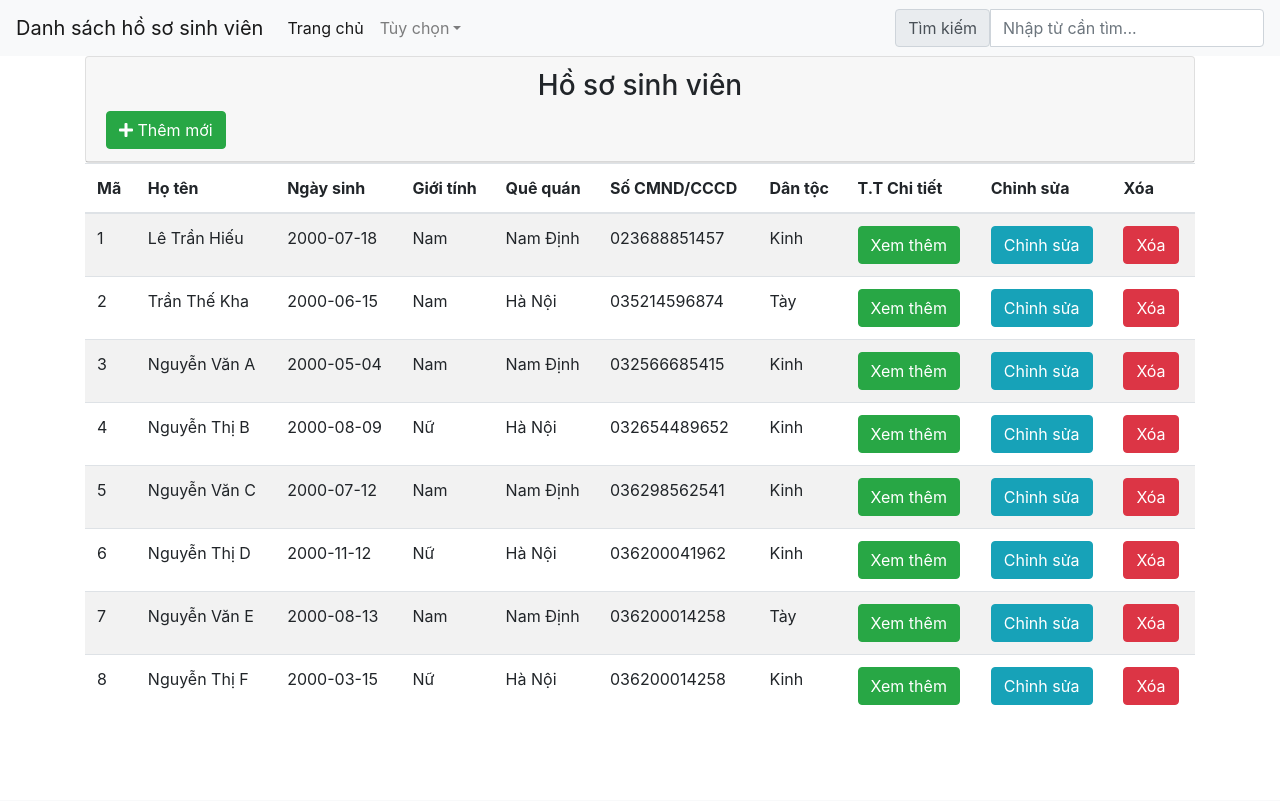
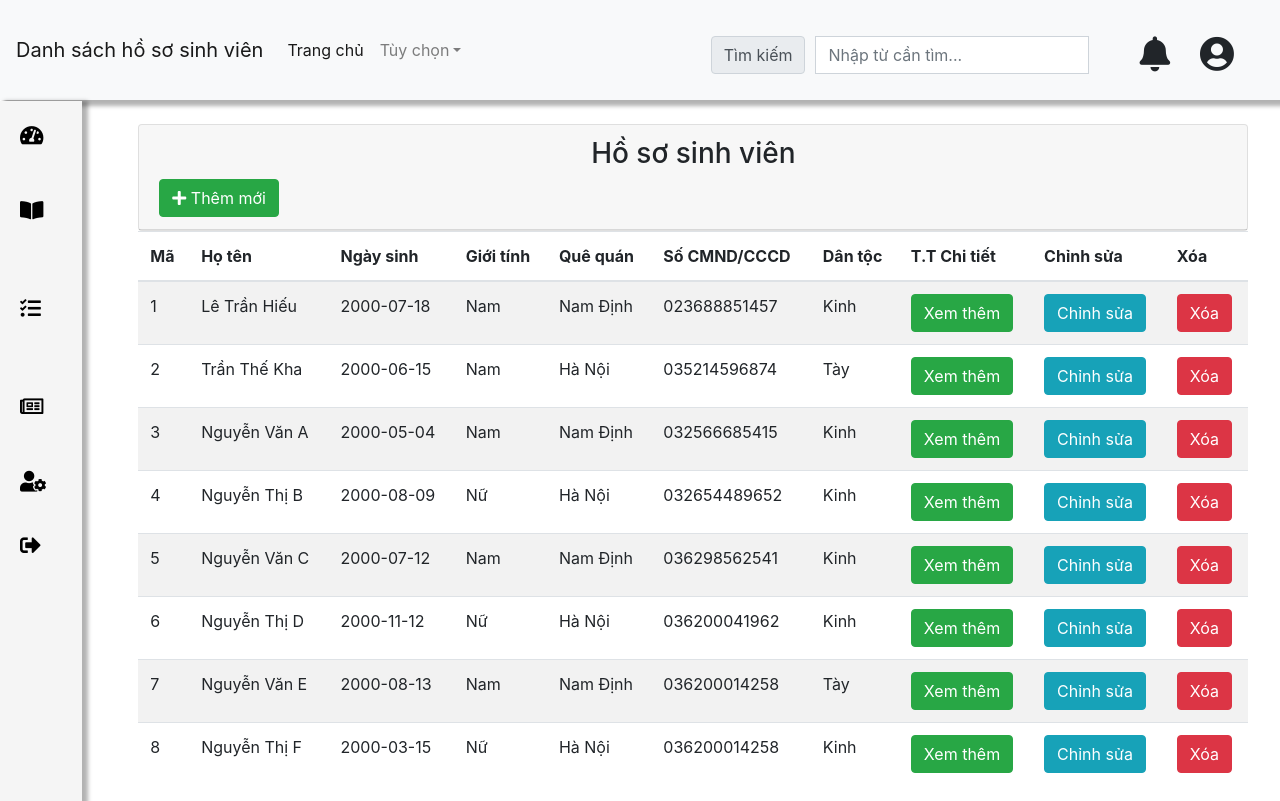
Before and after one commit to hieule187/CSE485_1851171491_LeTranHieu, a PHP site: page /webcse/danhsach.php in a window 1280 px wide. Before the commit the page ends 705 px from the top, so only its background shows below. Run offline with PHP 8.4, Linux system fonts and the light colour scheme; data comes from the database, SQL or seed files in the repository; some libraries are stand-ins or nearby versions.

Commit message:
update file danhsach admin

```diff
--- /dev/null
+++ b/PROJECT/webcse/css/stylead.css
@@ -0,0 +1,82 @@
+body{
+    margin: 0;
+    padding: 0;
+    font-family: "Roboto",sans-serif;
+
+}
+*{
+    box-sizing: border-box;
+}
+nav{
+    height: 100px;
+    box-shadow: rgba(0, 0, 0, 0.3) 5px 5px 4px 1px;
+}
+nav i{
+    font-size: 35px;
+    padding-right: 30px;
+    margin-top: 10px;
+}
+
+nav input{
+    border-radius: 10px;
+    margin-right: 50px;
+    margin-top: 10px;
+
+}
+nav span{
+    margin-right: 10px;
+    border-radius: 10px;
+    margin-top: 10px;
+}
+.sidebar{
+    margin-top: -23px;
+    background: #F5F5F5;
+    width: 82px;
+    left: 0;
+    height: 100vh;
+    position: fixed;
+    z-index: 100px;
+    transition: width .5s;
+    overflow: hidden;
+    box-shadow: rgba(0, 0, 0, 0.3) 5px 1px 4px 1px;
+}
+.sidebar:hover {
+    width: 250px;
+
+}
+span{
+    color: black;
+}
+.sidebar-nav-link i{
+    font-size: 1.3em;
+    margin-left: 20px;
+    margin-top: 18px;
+    color: black;
+}
+.sidebar-nav{
+    list-style: none;
+    padding: 0;
+    margin: 0;
+    display: flex;
+    flex-direction: column;
+    align-items: center;
+}
+.sidebar-nav-item{
+    width: 100%;
+    padding-top: 7px;
+    padding-bottom:7px ;
+}
+.sidebar-nav-link{
+    display: flex;
+    align-items: center;
+    text-decoration: none;
+}
+.sidebar-nav-link div{
+    min-width: 82px;
+    height: 50px;
+    position: relative;
+}
+.sidebar-nav-link:hover{
+    background:#D3D3D3 ;
+    text-decoration: none;
+}
--- a/PROJECT/webcse/danhsach.php
+++ b/PROJECT/webcse/danhsach.php
@@ -4,6 +4,8 @@
     <meta charset="UTF-8">
     <meta name="viewport" content="width=device-width, initial-scale=1.0">
     <title>Danh sách hồ sơ</title>
+    <link rel="stylesheet" href="css/stylead.css">
+    <link rel="stylesheet" href="https://use.fontawesome.com/releases/v5.7.2/css/all.css">
     <link rel="stylesheet" href="https://stackpath.bootstrapcdn.com/bootstrap/4.3.1/css/bootstrap.min.css" integrity="sha384-ggOyR0iXCbMQv3Xipma34MD+dH/1fQ784/j6cY/iJTQUOhcWr7x9JvoRxT2MZw1T" crossorigin="anonymous">
     <link rel="stylesheet" href="https://cdnjs.cloudflare.com/ajax/libs/font-awesome/5.14.0/css/all.min.css">
 </head>
@@ -24,17 +26,83 @@
                     <div class="dropdown-menu" aria-labelledby="dropdownId">
                         <a class="dropdown-item" href="#">Action 1</a>
                         <a class="dropdown-item" href="#">Action 2</a>
+
                     </div>
                 </li>
             </ul>
+
             <form class="form-inline my-2 my-lg-0">
                 <div class="input-group">
                   <span class="input-group-text">Tìm kiếm</span>
                     <input type="text" name="search_text" id="search_text" placeholder="Nhập từ cần tìm..." class="form-control" />
+                    <i class="fas fa-bell"></i>
+                    <i class="fas fa-user-circle"></i>
 				</div>
             </form>
         </div>
     </nav>
+<br>
+    <div class="container-fluid">
+        <div class="row">
+            <div class="col-md-1">
+                   <div class="sidebar">
+                        <ul class="sidebar-nav">
+                            <li class="sidebar-nav-item">
+                                    <a href="" class="sidebar-nav-link">
+                                        <div>
+                                        <i class="fas fa-tachometer-alt"></i>
+                                        </div>
+                                        <span>Dashboard</span>
+                                    </a>
+                            </li>
+                            <li class="sidebar-nav-item">
+                                    <a href="" class="sidebar-nav-link">
+                                        <div>
+                                        <i class="fas fa-book-open"></i>
+                                        </div>
+                                        <span>Quản lý hồ sơ</span>
+                                    </a>
+                            </li>
+                            <li class="sidebar-nav-item">
+                                    <a href="" class="sidebar-nav-link">
+                                        <div>
+                                        <i class="fas fa-tasks"></i>
+                                        </div>
+                                        <span>Quản lý sinh viên</span>
+                                    </a>
+                            </li>
+                            <li class="sidebar-nav-item">
+                                    <a href="" class="sidebar-nav-link">
+                                        <div>
+                                        <i class="far fa-newspaper"></i>
+                                        </div>
+                                        <span>Quản lý tin tức</span>
+                                    </a>
+                            </li>
+
+                            <li class="sidebar-nav-item">
+                                    <a href="" class="sidebar-nav-link">
+                                        <div>
+                                        <i class="fas fa-user-cog"></i>
+                                        </div>
+                                        <span>Cài đặt</span>
+                                    </a>
+                            </li>
+
+                            <li class="sidebar-nav-item">
+                                    <a href="index.php" class="sidebar-nav-link">
+                                        <div>
+                                        <i class="fas fa-sign-out-alt"></i>
+                                        </div>
+                                        <span>Đăng xuất</span>
+                                    </a>
+                            </li>
+                        </ul>
+                   </div>
+
+
+            </div>
+            <div class="col-md-11">
                     <div class="container">
                         <table class="table table-striped">
                             <thead>
@@ -116,3 +184,6 @@ $(document).ready(function(){
                         });
                     });
                     </script>
+            </div>
+        </div>
+    </div>
```
Lines whose indentation alone changed are shown as unchanged.
